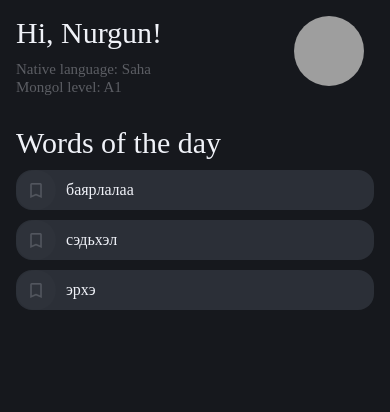
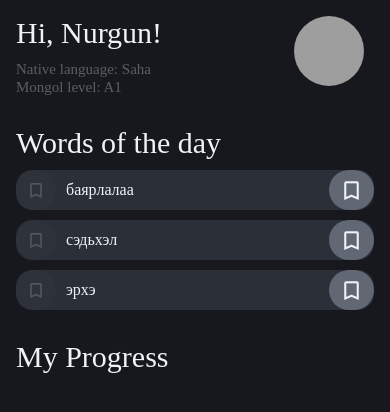
Before and after one commit to pikapikaa/serge, a React Native app: screen / in a window 390 px wide. Shown: the top 412 px of the page. Built offline with nearby package versions, Linux system fonts and the light colour scheme; grey boxes are pictures that could not be loaded.

Commit message:
*styling

```diff
--- a/screens/MainScreen/index.tsx
+++ b/screens/MainScreen/index.tsx
@@ -24,25 +24,46 @@ const MainsScreen = () => {
 
       <View style={styles.wordDayContainer}>
         <Text style={styles.text}>Words of the day</Text>
+
         <View style={styles.noteContainer}>
           <View style={styles.noteLeft}>
             <Icon name="bookmark-outline" color="#52565e" size={20} />
           </View>
-          <Text style={styles.text1}>баярлалаа</Text>
-          <View />
+          <View style={styles.noteCenter}>
+            <Text style={styles.text1}>баярлалаа</Text>
+          </View>
+          <View style={styles.noteRight}>
+            <Icon name="bookmark-outline" color="#f0f2f8" size={25} />
+          </View>
         </View>
+
         <View style={styles.noteContainer}>
           <View style={styles.noteLeft}>
             <Icon name="bookmark-outline" color="#52565e" size={20} />
           </View>
-          <Text style={styles.text1}>сэдьхэл</Text>
+          <View style={styles.noteCenter}>
+            <Text style={styles.text1}>сэдьхэл</Text>
+          </View>
+          <View style={styles.noteRight}>
+            <Icon name="bookmark-outline" color="#f0f2f8" size={25} />
+          </View>
         </View>
+
         <View style={styles.noteContainer}>
           <View style={styles.noteLeft}>
             <Icon name="bookmark-outline" color="#52565e" size={20} />
           </View>
-          <Text style={styles.text1}>эрхэ</Text>
+          <View style={styles.noteCenter}>
+            <Text style={styles.text1}>эрхэ</Text>
+          </View>
+          <View style={styles.noteRight}>
+            <Icon name="bookmark-outline" color="#f0f2f8" size={25} />
+          </View>
         </View>
+      </View>
+
+      <View style={styles.wordDayContainer}>
+        <Text style={styles.text}>My Progress</Text>
       </View>
     </View>
   );
@@ -67,6 +88,7 @@ const styles = StyleSheet.create({
     backgroundColor: '#2b2f37',
     borderRadius: 16,
     flexDirection: 'row',
+    justifyContent: 'space-between',
     height: 40,
     alignItems: 'center',
     gap: 10,
@@ -78,6 +100,16 @@ const styles = StyleSheet.create({
     borderRadius: 40 / 2,
     justifyContent: 'center',
     alignItems: 'center',
+  },
+  noteCenter: {flex: 1},
+  noteRight: {
+    height: 40,
+    borderRadius: 40 / 2,
+    justifyContent: 'center',
+    alignItems: 'center',
+    backgroundColor: '#616874',
+    width: 45,
+    elevation: 30,
   },
   left: {gap: 10},
   text: {color: '#f0f2f8', fontFamily: 'Rubik-Regular', fontSize: 30},
```
